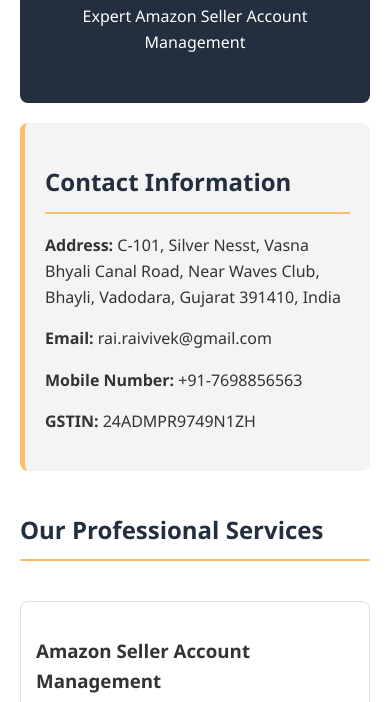
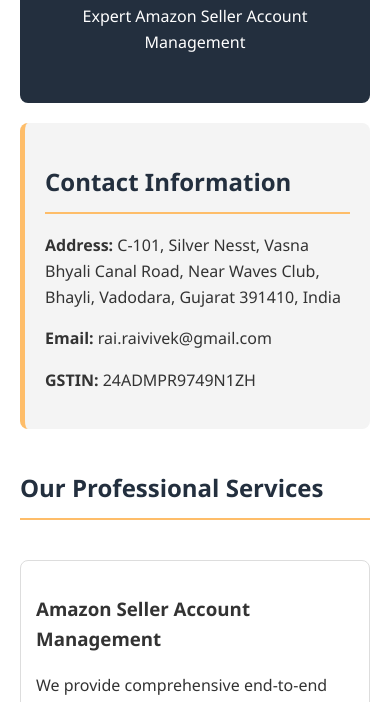
Before and after one commit to Vivek-Rai11/Vivek-Rai11.github.io, a plain HTML site: page index.html in a window 390 px wide. Shown: the part 142-844 px from the top of the page. Drawn offline with Linux system fonts and the light colour scheme.

Commit message:
Remove mobile number from contact section
Removed mobile number from contact information.

```diff
--- a/index.html
+++ b/index.html
@@ -25,7 +25,6 @@
     <h2>Contact Information</h2>
     <p><strong>Address:</strong> C-101, Silver Nesst, Vasna Bhyali Canal Road, Near Waves Club, Bhayli, Vadodara, Gujarat 391410, India </p>
     <p><strong>Email:</strong> rai.raivivek@gmail.com </p>
-    <p><strong>Mobile Number:</strong> +91-7698856563 </p>
     <p><strong>GSTIN:</strong> 24ADMPR9749N1ZH </p>
 </section>
 
```
